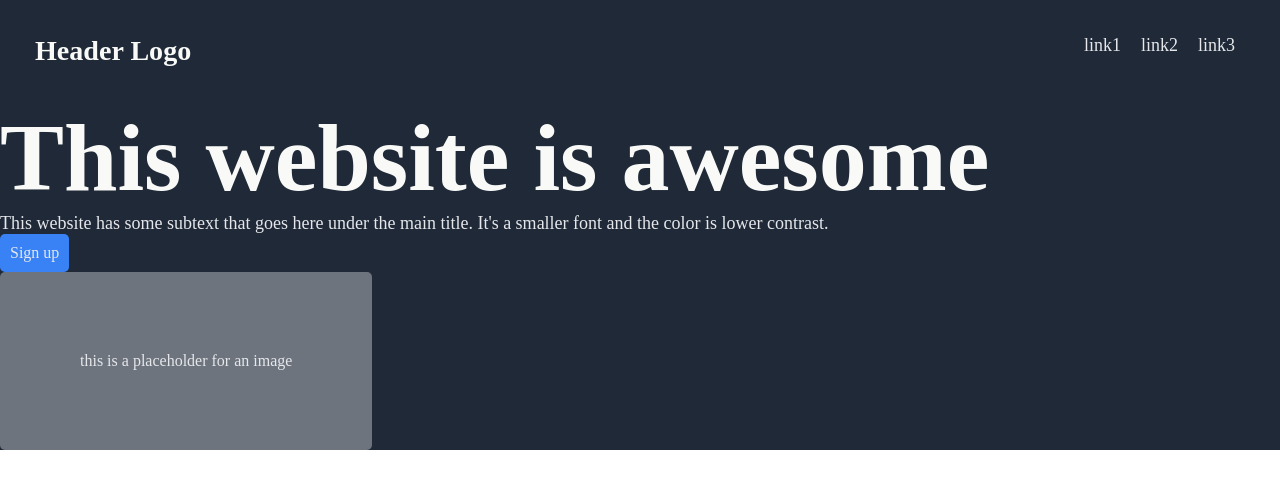
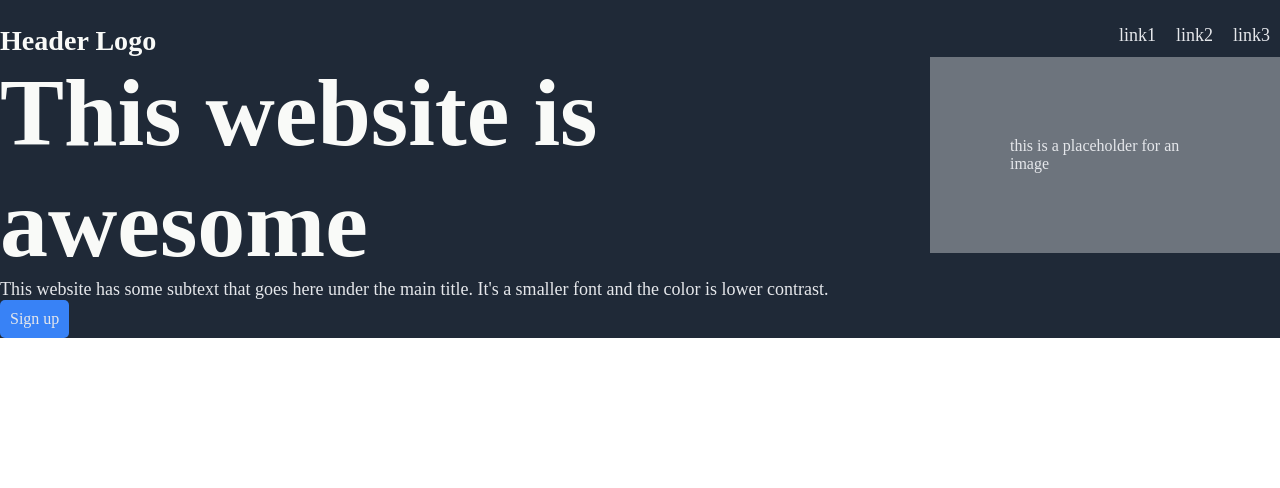
Before and after one commit to jpblicer/odin_landingpage, a plain HTML site: page index.html in a window 1280 px wide. Drawn offline with Linux system fonts and the light colour scheme.

Commit message:
Added to do to fix alignment with flexbox

```diff
--- a/styles.css
+++ b/styles.css
@@ -1,7 +1,15 @@
-/* All */
+/* All
+
+TO DO::
+  Nope, break things down in the context of how they are supposed to be positioned
+ For e.g in the header, i only need one to go left and another to right
+ So two boxes/divs would suffice
+
+
+*/
 
 *{
-    margin: 0%;
+    margin: 0;
 }
 
 a{
@@ -18,7 +26,7 @@ header{
 
 .bar{
     display: flex;
-    justify-content: center;
+    justify-content: space-around;
 }
 
 
@@ -26,12 +34,12 @@ header{
     font-size: 24px;
     color: #F9FAF8;
     flex: 1;
-    padding: 35px;
+    padding-top: 25px;
 }
 
 .bar-link{
     display: flex;
-    padding: 35px;
+    padding-top: 25px;
 }
 
 .bar-link1{
@@ -52,6 +60,8 @@ header{
 
 .title{
     background-color: #1F2937;
+    display:flex;
+    justify-content: space-around;
 }
 
 .title-left-text-top{
@@ -80,7 +90,6 @@ header{
     width: fit-content;
     padding: 80px;
     margin: 0px;
-    border-radius: 5px;
 }
 
 
```
